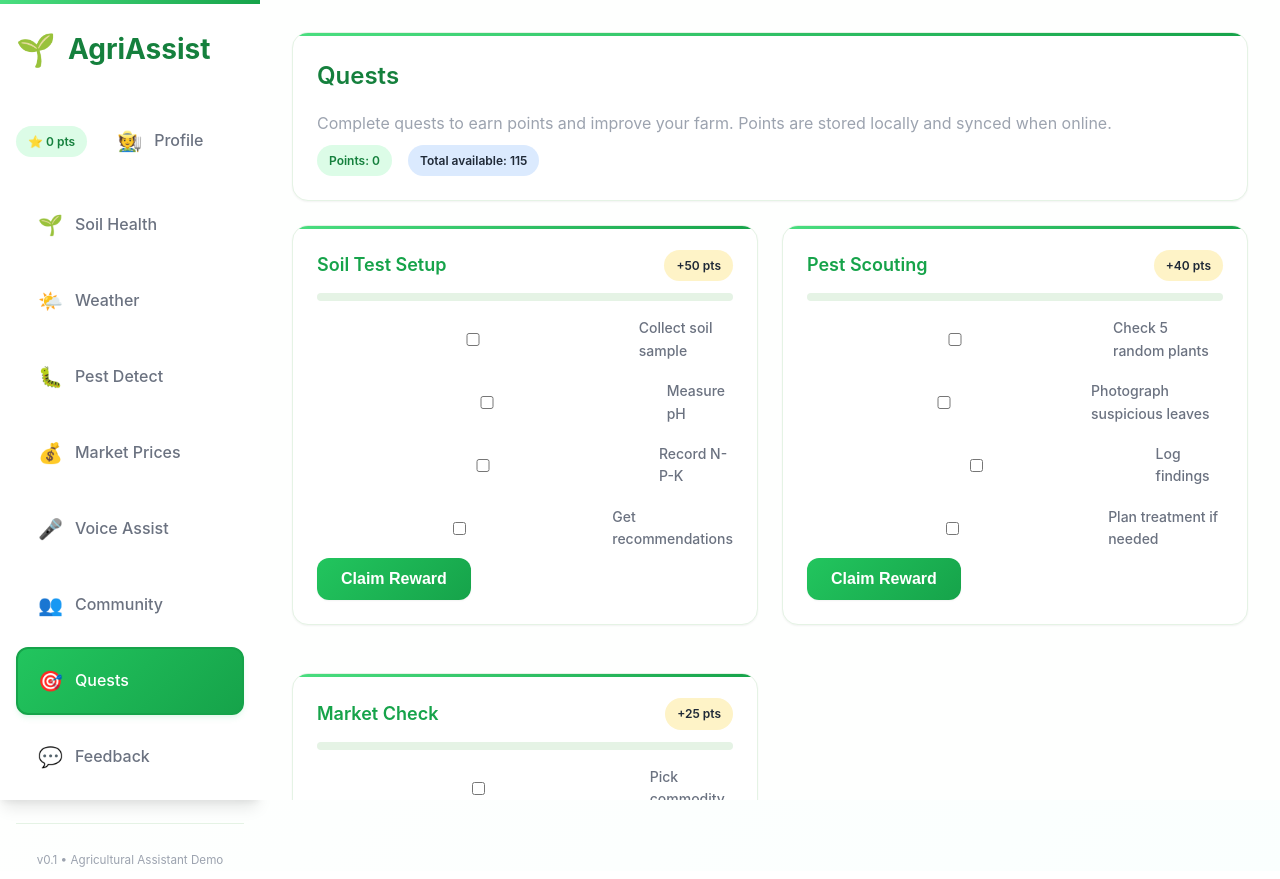
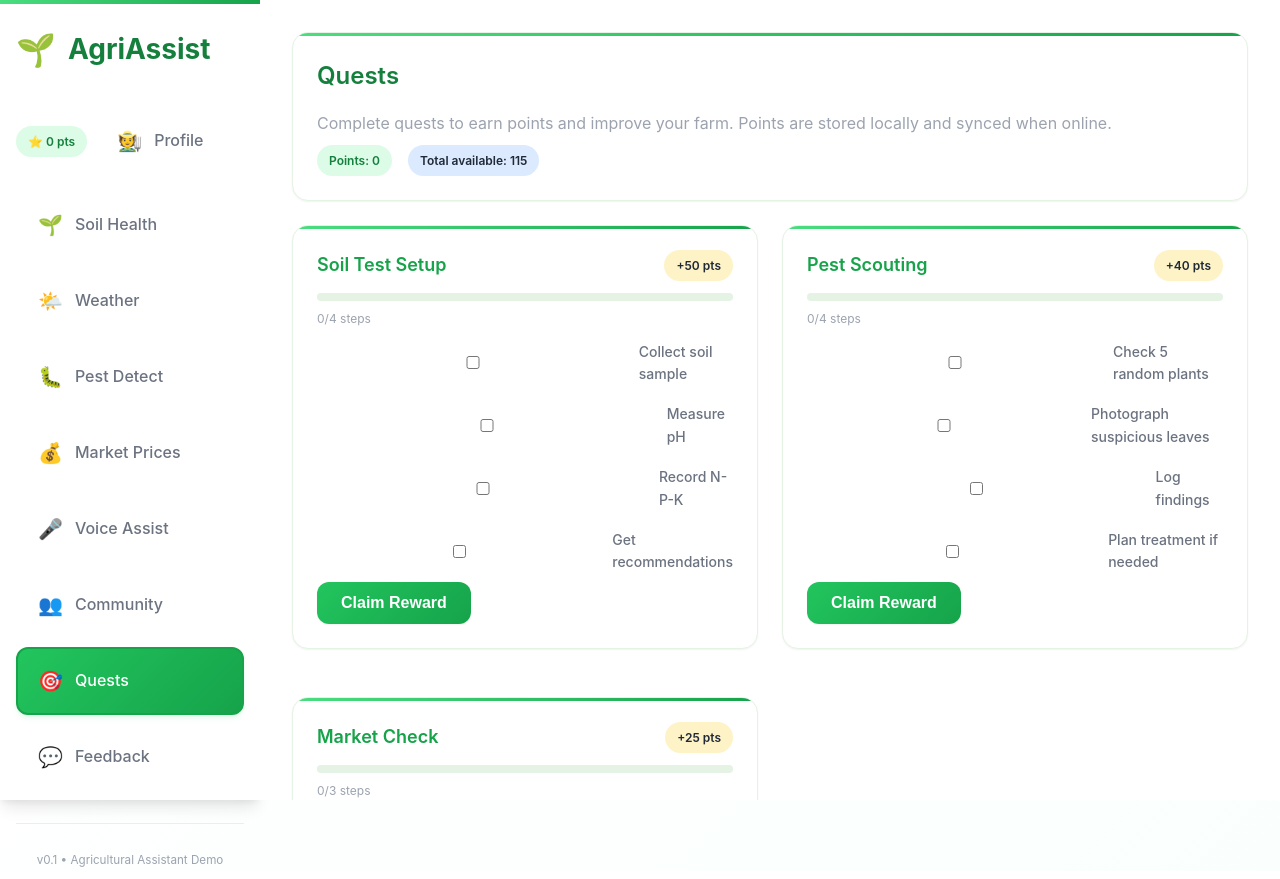
Before and after one commit to Piyush55236k/newsih, a React (Vite) app: page /quests in a window 1280 px wide. Built offline with nearby package versions, Linux system fonts and the light colour scheme; no server answers.

Commit message:
ux(quests/profile): friendly quest titles, X/Y steps label, and hide Profile link when Supabase not configured

```diff
--- /dev/null
+++ b/src/lib/quests.ts
@@ -0,0 +1,11 @@
+export type Quest = { id: string; title: string; steps: string[]; reward: number }
+
+export const QUESTS: Quest[] = [
+  { id:'soil-setup', title:'Soil Test Setup', reward: 50, steps:['Collect soil sample','Measure pH','Record N-P-K','Get recommendations'] },
+  { id:'pest-scout', title:'Pest Scouting', reward: 40, steps:['Check 5 random plants','Photograph suspicious leaves','Log findings','Plan treatment if needed'] },
+  { id:'market-check', title:'Market Check', reward: 25, steps:['Pick commodity','Record local price','Compare with last week'] },
+]
+
+export function questTitleById(id: string): string {
+  return QUESTS.find(q=>q.id===id)?.title || id
+}
--- a/src/ui/App.tsx
+++ b/src/ui/App.tsx
@@ -1,6 +1,7 @@
 import { Link, Outlet, useLocation } from 'react-router-dom'
 import { useState, useEffect } from 'react'
 import { getProfile } from '../lib/profile'
+import { hasSupabase } from '../lib/supabase'
 
 const NavLink = ({ to, label, icon }: { to: string; label: string; icon: string }) => {
 	const loc = useLocation()
@@ -74,10 +75,10 @@ export default function App() {
 
 			<aside className={`sidebar ${mobileMenuOpen ? 'mobile-open' : ''}`}>
 				<h1>AgriAssist</h1>
-						<div style={{display:'flex', alignItems:'center', gap:8, marginBottom:16}}>
-							<span className="tag success">⭐ {points} pts</span>
-							<Link className="nav-link" to="/profile"><span className="nav-icon">🧑‍🌾</span>Profile</Link>
-						</div>
+								<div style={{display:'flex', alignItems:'center', gap:8, marginBottom:16}}>
+									<span className="tag success">⭐ {points} pts</span>
+									{hasSupabase() && <Link className="nav-link" to="/profile"><span className="nav-icon">🧑‍🌾</span>Profile</Link>}
+								</div>
 				<nav>
 					<NavLink to="/soil" label="Soil Health" icon="🌱" />
 					<NavLink to="/weather" label="Weather" icon="🌤️" />
--- a/src/views/Profile.tsx
+++ b/src/views/Profile.tsx
@@ -1,5 +1,6 @@
 import { useEffect, useState } from 'react'
 import { getProfile, syncProfile } from '../lib/profile'
+import { questTitleById } from '../lib/quests'
 
 export default function Profile(){
   const [pts, setPts] = useState(getProfile().points)
@@ -40,7 +41,7 @@ export default function Profile(){
           <p className="muted">No quests completed yet.</p>
         ) : (
           <ul>
-            {quests.map(q=> (<li key={q}>{q}</li>))}
+            {quests.map(q=> (<li key={q}>{questTitleById(q)}</li>))}
           </ul>
         )}
       </section>
--- a/src/views/Quests.tsx
+++ b/src/views/Quests.tsx
@@ -1,15 +1,12 @@
 import { useEffect, useMemo, useState } from 'react'
 import { trackEvent } from '../lib/analytics'
 import { ensureOnlineSyncListener, getProfile, markQuestComplete } from '../lib/profile'
+import { QUESTS } from '../lib/quests'
 
 type Quest = { id: string; title: string; steps: string[]; reward: number }
 type State = { done: Record<string, boolean>; profilePoints: number; completed: Record<string, boolean> }
 
-const QUESTS: Quest[] = [
-	{ id:'soil-setup', title:'Soil Test Setup', reward: 50, steps:['Collect soil sample','Measure pH','Record N-P-K','Get recommendations'] },
-	{ id:'pest-scout', title:'Pest Scouting', reward: 40, steps:['Check 5 random plants','Photograph suspicious leaves','Log findings','Plan treatment if needed'] },
-	{ id:'market-check', title:'Market Check', reward: 25, steps:['Pick commodity','Record local price','Compare with last week'] },
-]
+// Using shared QUESTS from lib
 
 const KEY = 'agri_quests_state'
 
@@ -62,9 +59,10 @@ export default function Quests(){
 								<h3 style={{marginBottom:0}}>{q.title}</h3>
 								<span className="tag warning">+{q.reward} pts</span>
 							</div>
-							<div className="progress" aria-label="quest progress" title={`${pct}%`}>
+											<div className="progress" aria-label="quest progress" title={`${pct}%`}>
 								<div className="progress-bar" style={{width: `${pct}%`}}></div>
 							</div>
+											<div className="muted" style={{fontSize:12, marginTop:4}}>{doneCount}/{q.steps.length} steps</div>
 							<ul className="quest-steps">
 								{q.steps.map((s, i)=> (
 									<li key={i}>
```
